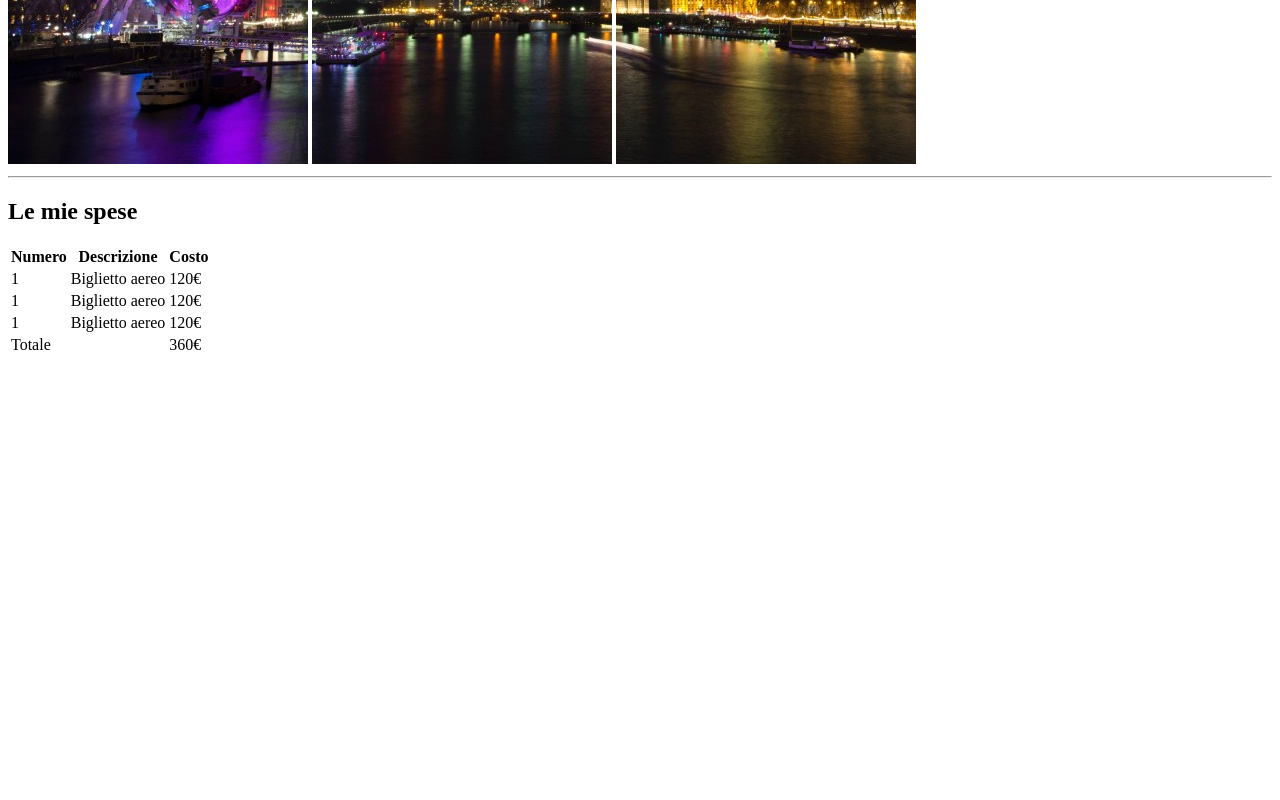
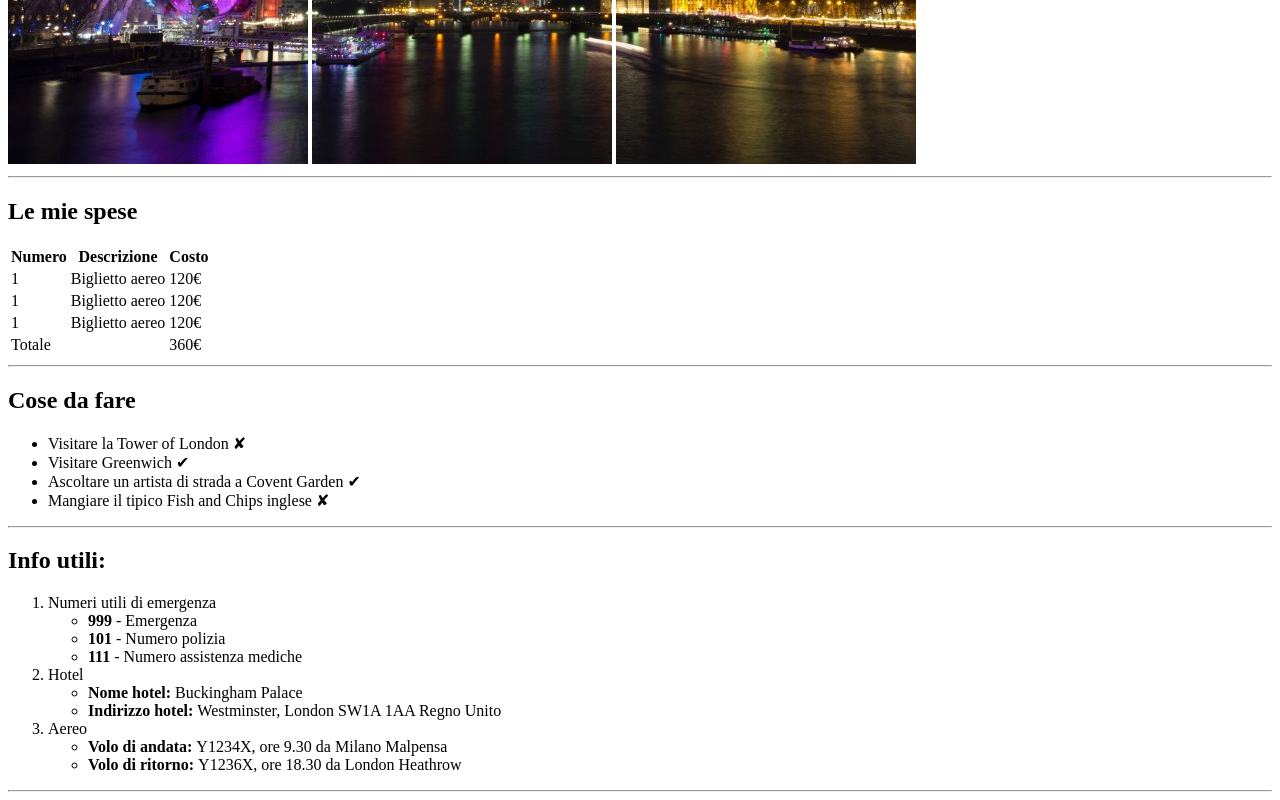
Before and after one commit to Ennio-M/html-london-trip, a plain HTML site: page index.html in a window 1280 px wide. Shown: the part 516-1316 px from the top of the page. Before the commit the page ends 881 px from the top, so only its background shows below. Drawn offline with Linux system fonts and the light colour scheme.

Commit message:
index: aggiunti elenchi

```diff
--- a/index.html
+++ b/index.html
@@ -58,7 +58,41 @@
             </tfoot>
             <!-- /Chiusura tabella  -->
         </table>
-
+        <hr>
+        <h2>Cose da fare</h2>
+        <ul>
+            <li>Visitare la Tower of London &#10008</li>
+            <li>Visitare Greenwich &#10004</li>
+            <li>Ascoltare un artista di strada a Covent Garden &#10004</li>
+            <li>Mangiare il tipico Fish and Chips inglese &#10008</li>
+        </ul>
+        <hr>
+        <h2>Info utili:</h2>
+        <ol>
+            <li>
+                Numeri utili di emergenza
+                <ul>
+                    <li><strong>999</strong> - Emergenza</li>
+                    <li><strong>101</strong> - Numero polizia</li>
+                    <li><strong>111</strong> - Numero assistenza mediche</li>
+                </ul>
+            </li>
+            <li>
+                Hotel
+                <ul>
+                    <li><strong>Nome hotel: </strong>Buckingham Palace</li>
+                    <li><strong>Indirizzo hotel: </strong>Westminster, London SW1A 1AA Regno Unito</li>
+                </ul>
+            </li>
+            <li>
+                Aereo
+                <ul>
+                    <li><strong>Volo di andata: </strong>Y1234X, ore 9.30 da Milano Malpensa </li>
+                    <li><strong>Volo di ritorno: </strong>Y1236X, ore 18.30 da London Heathrow </li>
+                </ul>
+            </li>
+        </ol>
+        <hr>
     </main>
     <!-- Fine corpo principale -->
 
```
